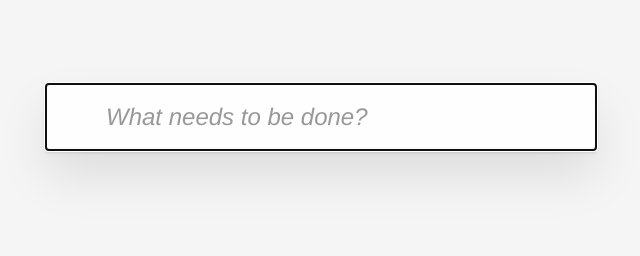
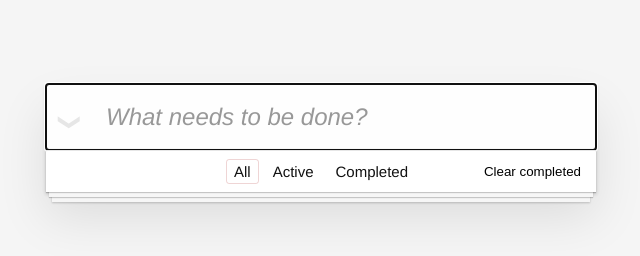
Before and after one commit to mergaoui-larabi/mini-framework, a plain HTML site: page exapmles/mvc/index.html in a window 1280 px wide. Shown: the part 46-302 px from the top of the page, without its empty margins (319-959 px from the left). Drawn offline with Linux system fonts and the light colour scheme.

Commit message:
working on mvc

```diff
--- a/exapmles/mvc/app.js
+++ b/exapmles/mvc/app.js
@@ -154,6 +154,23 @@ function createTodoElement(todo) {
     ]
   });
 
+  createEffect(() => {
+    const count = todos().filter(todo => !todo.completed).length;
+    counterDisplay.innerHTML = `<strong>${count}</strong> ${count === 1 ? 'item' : 'items'} left`;
+  });
+
+  createEffect(() => {
+    const allCompleted = todos().length > 0 && todos().every(todo => todo.completed);
+    toggleAllCheckbox.checked = allCompleted;
+  });
+
+  // Hide/show main and footer sections based on whether there are todos
+  createEffect(() => {
+    const hasTodos = todos().length > 0;
+    mainSection.style.display = hasTodos ? '' : 'none';
+    footerSection.style.display = hasTodos ? '' : 'none';
+  });
+
   // Watch for editing state changes
   createEffect(() => {
     const isEditing = editingId() === todo.id;
@@ -290,22 +307,6 @@ const footerSection = dom({
   children: []
 });
 
-createEffect(() => {
-  const count = todos().filter(todo => !todo.completed).length;
-  counterDisplay.innerHTML = `<strong>${count}</strong> ${count === 1 ? 'item' : 'items'} left`;
-});
-
-createEffect(() => {
-  const allCompleted = todos().length > 0 && todos().every(todo => todo.completed);
-  toggleAllCheckbox.checked = allCompleted;
-});
-
-// Hide/show main and footer sections based on whether there are todos
-createEffect(() => {
-  const hasTodos = todos().length > 0;
-  mainSection.style.display = hasTodos ? '' : 'none';
-  footerSection.style.display = hasTodos ? '' : 'none';
-});
 
 const App = dom({
   tag: "section",
--- a/exapmles/mvc/index.html
+++ b/exapmles/mvc/index.html
@@ -7,6 +7,6 @@
     <link rel="stylesheet" href="style.css">
 </head>
 <body>
-    <script src="app.js" type="module"></script>
+    <script src="todo.js" type="module"></script>
 </body>
 </html>
--- /dev/null
+++ b/exapmles/mvc/todo.js
@@ -0,0 +1,164 @@
+import * as fm from "../../framwork/index.js";
+
+const { dom, createSignal, createEffect, untrack } = fm;
+
+const [todos, setTodos] = createSignal([]);
+const [editingId, setEditingId] = createSignal(null);
+const [filter, setFilter] = createSignal('all');
+
+function toggleAll() {
+    console.log("toggleAll")
+}
+
+function clearCompleted() {
+    console.log("clearCompleted()")
+}
+
+const App = dom({
+    tag: "section",
+    attributes: { class: "todoapp" },
+    children: [
+        {
+            tag: "header",
+            attributes: { class: "header" },
+            children: [
+                {
+                    tag: "h1",
+                    children: ["todos"]
+                }
+            ]
+        },
+        {
+            tag: "input",
+            attributes: {
+                class: "new-todo",
+                placeholder: "What needs to be done?",
+                onkeydown: (e) => {
+                    if (e.nativeEvent.code === 'Enter') {
+                        console.log(e.nativeEvent.target.value);
+                        setTodos([...todos(), e.nativeEvent.target.value]);
+                        e.nativeEvent.target.value = ''
+                    }
+                },
+                autofocus: true,
+            },
+        },
+        {
+            tag: "section",
+            attributes: { class: "main" },
+            children: [
+                {
+                    tag: "input",
+                    attributes: {
+                        id: "toggle-all",
+                        class: "toggle-all",
+                        type: "checkbox",
+                        onclick: toggleAll,
+                        onchange: toggleAll
+                    }
+                },
+                {
+                    tag: "label",
+                    attributes: {
+                        for: "toggle-all",
+                        onclick: toggleAll
+                    },
+                    children: ["Mark all as complete"]
+                },
+                {
+                    tag: "ul",
+                    attributes: { class: "todo-list" },
+                    children: () => todos().map((node) => ({
+                        tag: "li",
+                        attributes: {
+                            "data-id": 0, // todo increment
+                            onclick: (e) =>{
+                                console.log(e.nativeEvent.target)
+
+                            }
+                        },
+                        children: [
+                            {
+                                tag: "div",
+                                attributes: {
+                                    class: "view"
+                                },
+                                children: [
+                                    { tag: "input", attributes: { class: "toggle", type: "checkbox" } },
+                                    { tag: "label", children: [node] },
+                                    { tag: "button", attributes: { class: "destroy" } }
+                                ]
+                            },
+                        ]
+                    }))
+                }
+
+            ]
+        },
+        {
+            tag: "footer",
+            attributes: { class: "footer" },
+            children: [
+                {
+                    tag: "span",
+                    attributes: { class: "todo-count" },
+                    children: []
+                },
+                // router step
+                {
+                    tag: "ul",
+                    attributes: { class: "filters" },
+                    children: [
+                        {
+                            tag: "li",
+                            children: [{
+                                tag: "a",
+                                attributes: {
+                                    class: () => filter() === 'all' ? 'selected' : '',
+                                    href: "#/",
+                                    onclick: () => setFilter('all')
+                                },
+                                children: ["All"]
+                            }]
+                        },
+                        {
+                            tag: "li",
+                            children: [{
+                                tag: "a",
+                                attributes: {
+                                    class: () => filter() === 'active' ? 'selected' : '',
+                                    href: "#/active",
+                                    onclick: () => setFilter('active')
+                                },
+                                children: ["Active"]
+                            }]
+                        },
+                        {
+                            tag: "li",
+                            children: [{
+                                tag: "a",
+                                attributes: {
+                                    class: () => filter() === 'completed' ? 'selected' : '',
+                                    href: "#/completed",
+                                    onclick: () => setFilter('completed')
+                                },
+                                children: ["Completed"]
+                            }]
+                        }
+                    ]
+                },
+                {
+                    tag: "button",
+                    attributes: {
+                        class: "clear-completed",
+                        onclick: clearCompleted
+                    },
+                    children: ["Clear completed"]
+                }
+            ]
+        },
+
+    ]
+});
+
+document.body.append(App)
--- a/framwork/dom/dom.js
+++ b/framwork/dom/dom.js
@@ -6,8 +6,8 @@ import { eventManager } from "../event/event.js";
 const devMode = false;
 
 export function dom(node) {
-    if (!valideHtmlNode(node)) return;
-    if (devMode && !validateDomNode(node)) return;
+    // if (!valideHtmlNode(node)) return;
+    // if (devMode && !validateDomNode(node)) return;
 
     if (typeof node === "string") {
         return document.createTextNode(node ?? "");
@@ -24,6 +24,7 @@ function setAttributes(el, attributes = {}) {
     for (const [key, value] of Object.entries(attributes)) {
         if (key.startsWith("on") && typeof value === "function") {
             const eventName = key.toLowerCase().substring(2);
+            // el.addEventListener(eventName, value)e
             eventManager.linkNodeToHandlers(el, eventName, value)
         } else if (typeof value === "function") {
             // reactive attribute
--- a/framwork/event/event.js
+++ b/framwork/event/event.js
@@ -84,7 +84,7 @@ export class GlobalEventManager {
             this.root.addEventListener(
                 nativeName,
                 (e) => this.handleEvent(e, frameworkEventName),
-                phase === 'capture'
+                // phase === 'capture'
             );
         });
     }
--- a/framwork/libs/validate_html_node.js
+++ b/framwork/libs/validate_html_node.js
@@ -3,6 +3,6 @@
 export function valideHtmlNode(node) {
     if (typeof node === "string") { return true }
     if (!node) { console.error("you cant render a falsy node", node); return false }
-    if (!node.tag) { console.error("you cant render a falsy tag", node); return false }
+    if (!node.tag) { console.error("you cant render a falsy tag", node.tag); return false }
     return true
 }
```
